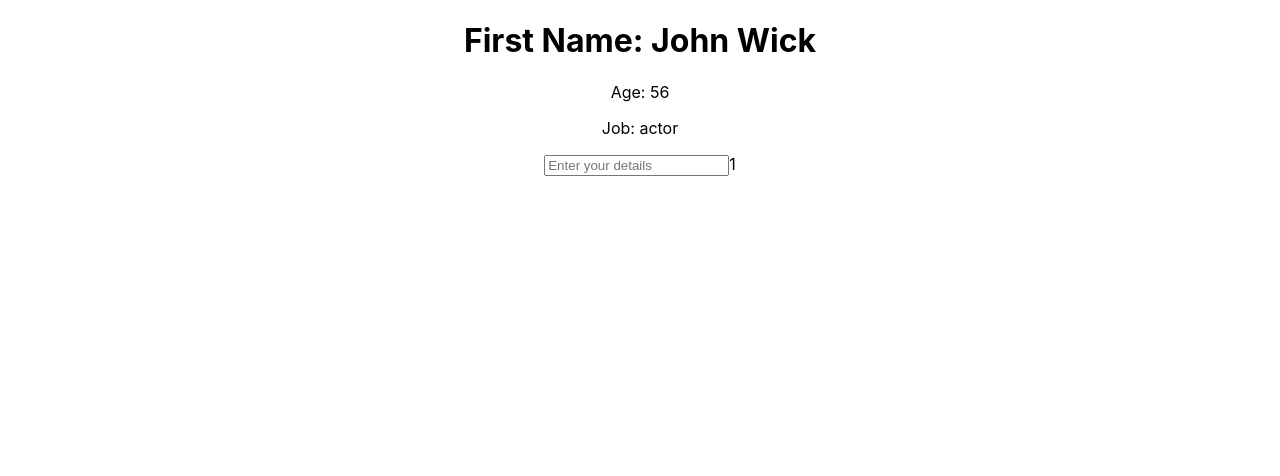
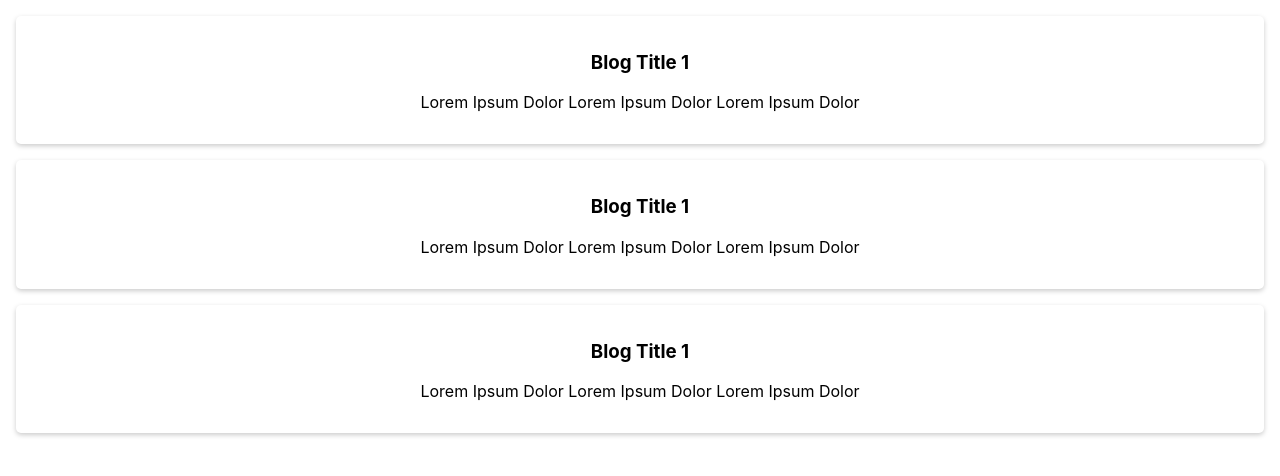
Before and after one commit to IbrahimMalgwi/react-practice, a React (Create React App) app: page / in a window 1280 px wide. Shown: the top 476 px of the page. Built offline with nearby package versions, Linux system fonts and the light colour scheme.

Commit message:
Adding style to react Element

```diff
--- a/src/App.css
+++ b/src/App.css
@@ -1,38 +1,11 @@
 .App {
-  text-align: center;
+    text-align: center;
 }
 
-.App-logo {
-  height: 40vmin;
-  pointer-events: none;
+.BlogCard{
+            margin: 16px;
+            padding: 16px;
+            box-sizing: border-box;
+            border-radius: 5px;
+            box-Shadow: 0 2px 5px #ccc;
 }
-
-@media (prefers-reduced-motion: no-preference) {
-  .App-logo {
-    animation: App-logo-spin infinite 20s linear;
-  }
-}
-
-.App-header {
-  background-color: #282c34;
-  min-height: 100vh;
-  display: flex;
-  flex-direction: column;
-  align-items: center;
-  justify-content: center;
-  font-size: calc(10px + 2vmin);
-  color: white;
-}
-
-.App-link {
-  color: #61dafb;
-}
-
-@keyframes App-logo-spin {
-  from {
-    transform: rotate(0deg);
-  }
-  to {
-    transform: rotate(360deg);
-  }
-}
--- a/src/App.js
+++ b/src/App.js
@@ -1,35 +1,37 @@
-import logo from './logo.svg';
+// import logo from './logo.svg';
 import './App.css';
 
 function App() {
-  const firstName = "John";
-  const lastName = "Wick";
-  const age = 56;
-  const Job = "actor";
-
-  const mArr = [1, 2, 3, 4, 5,]
-
-  const inputPlaceholder = "Enter your details"
-
-  const getFullName = (firstName, lastName) => {
-    return `${firstName} ${lastName}`
+  const blogObj = {
+    title: "Blog Title 1",
+    description: "Lorem Ipsum Dolor Lorem Ipsum Dolor Lorem Ipsum Dolor"
   }
 
-  const detailsInputBox = <input placeholder={inputPlaceholder} autoComplete />;
+  // const styles = {
+  //         margin: "16px",
+  //         padding: "16px",
+  //         boxSizing: "border-box",
+  //         borderRadius: "5px",
+  //         boxShadow: "0 2px 5px #ccc"
+  // }
 
   return (
     <div className="App">
+      <div className="BlogCard">
+        <h3>{blogObj.title}</h3>
+        <p>{blogObj.description}</p>
+      </div>
 
-       <h1>First Name: {getFullName(firstName, lastName)}</h1>
+      <div className="BlogCard">
+        <h3>{blogObj.title}</h3>
+        <p>{blogObj.description}</p>
+      </div>
 
-       <p>Age: {age}</p>
-       <p>Job: {Job}</p>
-
-       {detailsInputBox}
-
-       {mArr[0]}
-
-    </div>
+      <div className="BlogCard">
+        <h3>{blogObj.title}</h3>
+        <p>{blogObj.description}</p>
+      </div>
+      </div>
   );
 }
 
```
